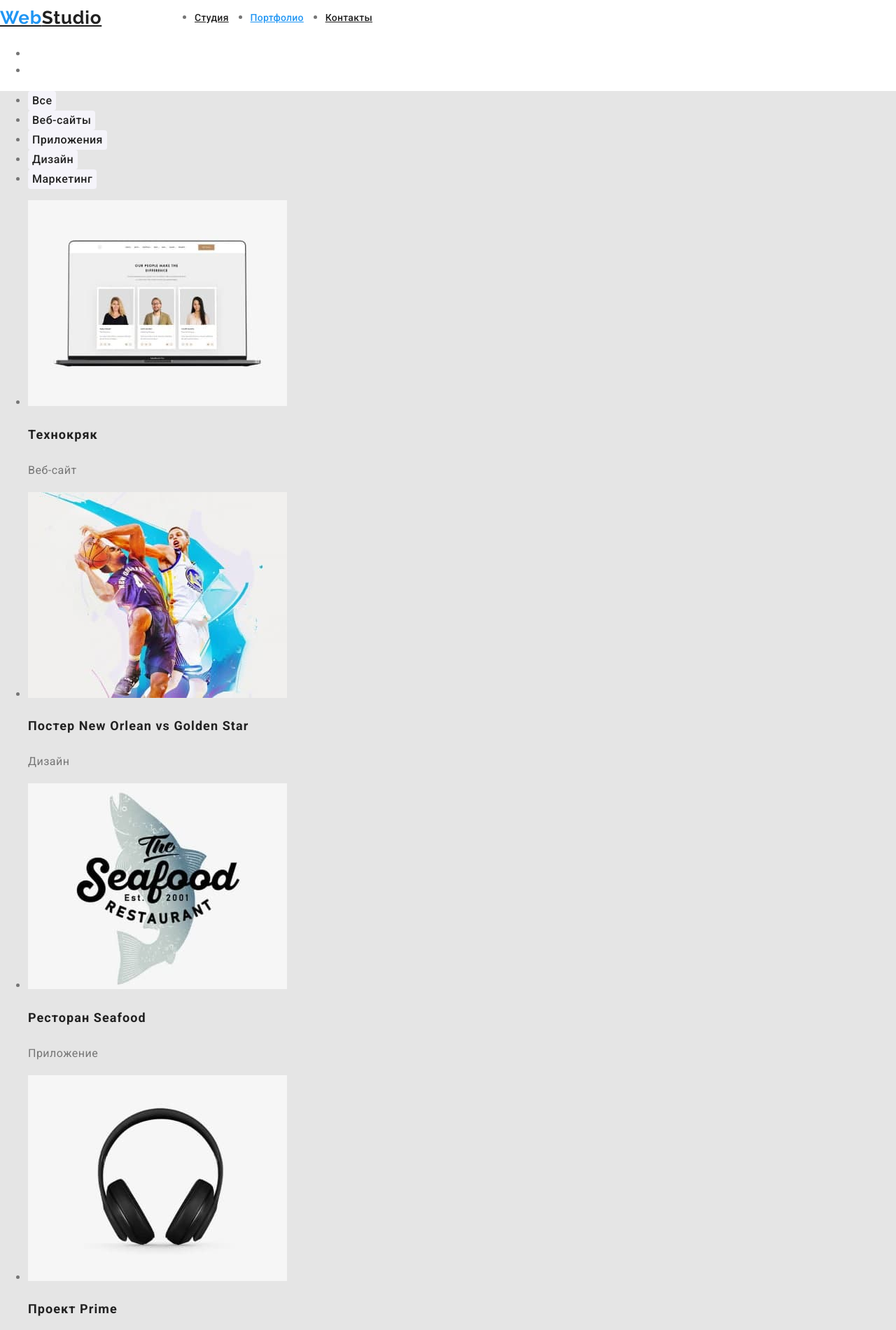
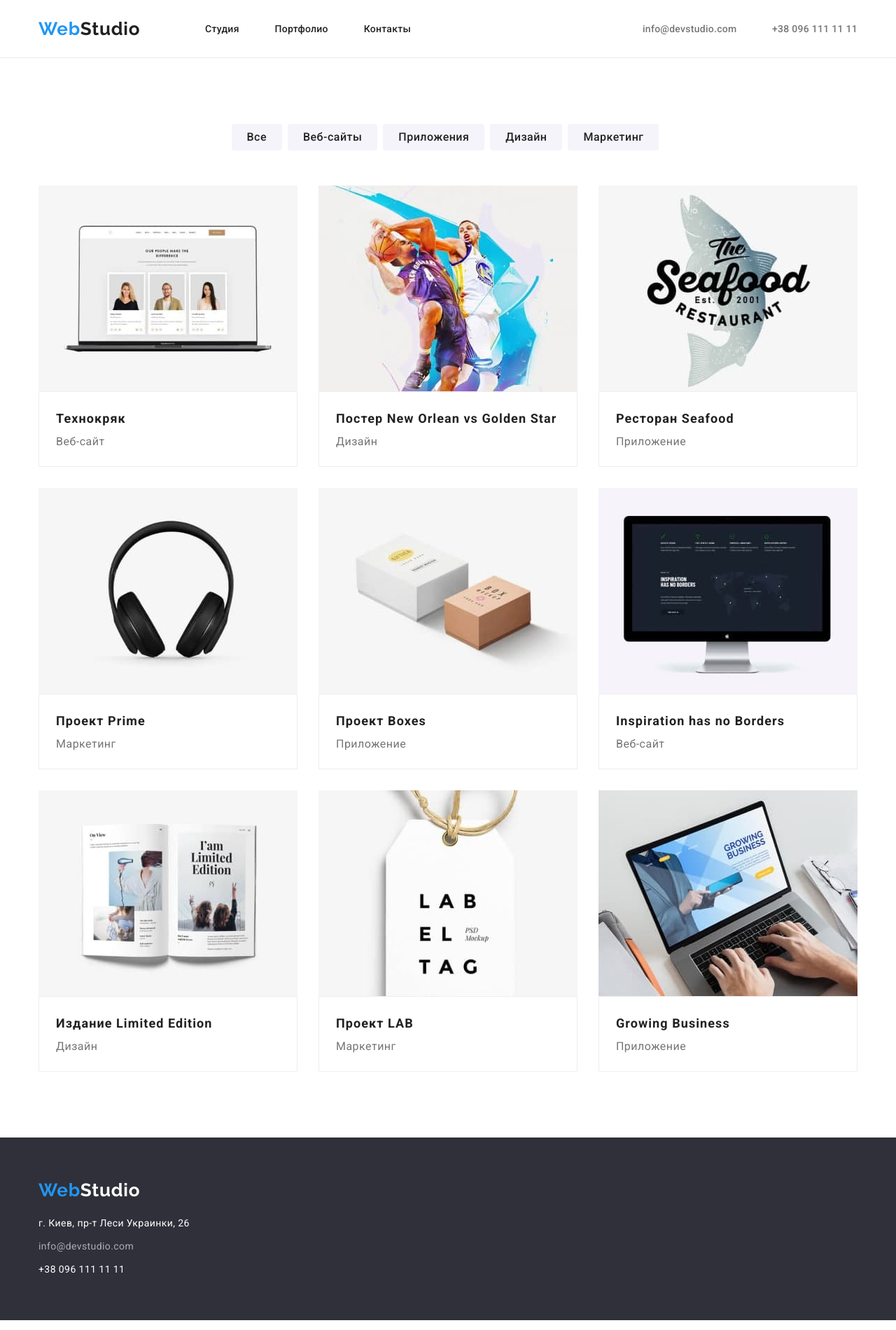
Before and after one commit to Magic-disk/goit-markup-hw-03, a plain HTML site: page portfolio.html in a window 1280 px wide. Shown: the top 1900 px of the page at 70% size. Drawn offline with nearby package versions, Linux system fonts and the light colour scheme.

Commit message:
3 homework done

```diff
--- a/css/styles.css
+++ b/css/styles.css
@@ -9,10 +9,17 @@
   --logo-color: #000000;
   --white-color: #ffffff;
   --team-background-color: #f5f4fa;
+  --card-content-border: #eeeeee;
 }
 /* универсальный селектор */
 * {
-  font-style: normal;
+  margin: 0;
+  padding: 0;
+  text-decoration: none;
+  list-style: none;
+}
+header {
+  border-bottom: 1px solid #ececec;
 }
 /* свойства body */
 body {
@@ -21,9 +28,16 @@ body {
   color: var(--main-color);
   background-color: var(--white-color);
 }
+/* свойства изображений */
+img {
+  display: block;
+  max-width: 100%;
+  height: auto;
+}
 /* контейнер */
 .container {
-  width: 1200 px;
+  box-sizing: border-box;
+  width: 1200px;
   margin: 0 auto;
   padding: 0 15px;
 }
@@ -34,6 +48,7 @@ body {
 .navigation {
   display: flex;
   align-items: center;
+  justify-content: space-between;
 }
 /* logo */
 .logo {
@@ -60,29 +75,8 @@ body {
   width: 294px;
   justify-content: space-between;
   margin-left: 93px;
-}
-.site-nav.li:not(:first-child) {
-  margin-left: 50px;
-}
-.contacts-head {
-  display: flex;
-  margin-left: 331px;
-  justify-content: space-between;
-}
-/* свойства ссылок контактов */
-
-.contacts-head .link {
-  font-family: Roboto;
-  font-style: normal;
-  font-weight: 500;
-  font-size: 14px;
-  line-height: 1.142;
-  letter-spacing: 0.02em;
-  color: var(--main-color);
-}
-
-.contacts-head .link:not(:last-child) {
-  margin-left: 50px;
+  padding-top: 32px;
+  padding-bottom: 32px;
 }
 .site-nav .active {
   font-family: Roboto;
@@ -102,6 +96,25 @@ body {
   letter-spacing: 0.02em;
   color: var(--title-color);
 }
+.contacts-head {
+  display: flex;
+  margin-left: 331px;
+  justify-content: space-between;
+  width: 307px;
+  padding-top: 32px;
+  padding-bottom: 32px;
+}
+/* свойства ссылок контактов */
+
+.contacts-head .link {
+  font-family: Roboto;
+  font-style: normal;
+  font-weight: 500;
+  font-size: 14px;
+  line-height: 1.142;
+  letter-spacing: 0.02em;
+  color: var(--main-color);
+}
 
 /* общие свойства ссылок */
 
@@ -109,11 +122,15 @@ body {
 .link:focus {
   color: var(--color-logo-links);
 }
+/* свойства изображений */
+
 /* Hero */
 .hero {
   background-color: var(--hero-footer-background);
+  padding-top: 200px;
+  padding-bottom: 200px;
 }
-.hero .title {
+.title {
   font-family: Roboto;
   letter-spacing: 0.06em;
   text-transform: uppercase;
@@ -122,23 +139,30 @@ body {
   line-height: 1.363;
   text-align: center;
   color: var(--white-color);
+  width: 696px;
+  margin: 0 auto;
+  padding-bottom: 30px;
 }
 
 /* кнопка заказа услуги */
 .hero-btn {
+  margin: 0 auto;
   border: none;
-  width: 200px;
-  height: 50px;
   border-radius: 4px;
   font-family: Roboto;
   font-style: normal;
   font-size: 16px;
-  font-weight: 700;
+  font-weight: bold;
+  display: flex;
+  align-items: center;
+  text-align: center;
+  padding: 10px 32px;
   line-height: 1.875;
   letter-spacing: 0.06em;
   cursor: pointer;
   color: var(--white-color);
   background: var(--color-logo-links);
+  box-shadow: 0px 4px 4px rgba(0, 0, 0, 0.15);
 }
 /* кнопки портфолио */
 
@@ -148,9 +172,12 @@ body {
   font-weight: 500;
   font-size: 16px;
   line-height: 1.625;
+  text-align: center;
   letter-spacing: 0.03em;
   border: none;
+  padding: 6px 22px;
   border-radius: 4px;
+  margin-right: 8px;
   cursor: pointer;
   color: var(--title-color);
   background-color: var(--team-background-color);
@@ -159,31 +186,78 @@ body {
 .btn:focus,
 .btn:hover {
   background-color: var(--color-logo-links);
+  color: #ffffff;
 }
 
-.hero-btn:focus {
-  color: var(--white-color);
+.buttons {
+  margin-bottom: 50px;
+  display: flex;
+  justify-content: center;
 }
 /* содержимое портфолио */
 
+.project {
+  flex-basis: calc((100% - 90px) / 3);
+  margin-left: 30px;
+  margin-top: 30px;
+}
+.card-content {
+  padding: 20px 24px;
+  background-color: var(--white-color);
+  border: 1px solid var(--card-content-border);
+}
+.photo-portfolio {
+  padding: 0;
+  margin: 0;
+  display: flex;
+  flex-wrap: wrap;
+  margin-top: -30px;
+  margin-left: -30px;
+}
+
+.portfolio {
+  padding-top: 94px;
+  padding-bottom: 94px;
+}
+
 .portfolio-title {
   font-family: Roboto;
+  font-size: normal;
+  font-weight: bold;
   letter-spacing: 0.06em;
   font-size: 18px;
   line-height: 2;
   color: var(--title-color);
 }
+
 .portfolio-content {
   font-family: Roboto;
+  font-size: normal;
   letter-spacing: 0.03em;
   font-size: 16px;
   line-height: 1.875;
   color: var(--main-color);
 }
 /* критерии работы */
-.job,
-main {
-  background-color: var(--background-color);
+
+.job {
+  padding-top: 94px;
+  padding-bottom: 94px;
+}
+
+.job-images {
+  display: flex;
+  justify-content: space-between;
+}
+.columns li:not(:last-child) {
+  margin-right: 30px;
+}
+.hang ul {
+  display: flex;
+  justify-content: center;
+}
+.hang {
+  padding-top: 94px;
 }
 
 .hang-title {
@@ -194,6 +268,7 @@ main {
   font-size: 14px;
   line-height: 1.142;
   color: var(--title-color);
+  margin-bottom: 10px;
 }
 .hang-text {
   font-family: Roboto;
@@ -202,19 +277,48 @@ main {
   font-size: 14px;
   line-height: 1.714;
 }
-.title {
+.job-title {
   font-family: Roboto;
   letter-spacing: 0.03em;
   font-weight: bold;
   font-size: 36px;
   line-height: 1.166;
+  margin-bottom: 50px;
+  text-align: center;
   color: var(--title-color);
 }
 /* команда */
 .team {
+  padding-bottom: 94px;
+  padding-top: 94px;
   background-color: var(--team-background-color);
 }
-
+.team-title {
+  font-weight: bold;
+  font-size: 36px;
+  line-height: 1.167;
+  text-align: center;
+  letter-spacing: 0.03em;
+  color: var(--title-color);
+  margin-bottom: 50px;
+}
+.list-item {
+  display: flex;
+  justify-content: space-between;
+}
+.team .scorecard {
+  background: var(--white-color);
+  box-shadow: 0px 1px 3px rgba(0, 0, 0, 0.12), 0px 1px 1px rgba(0, 0, 0, 0.14),
+    0px 2px 1px rgba(0, 0, 0, 0.2);
+  border-radius: 0px 0px 4px 4px;
+}
+.list-item li:not(:last-child) {
+  margin-right: 30px;
+}
+.list-item .team-item {
+  padding-top: 30px;
+  padding-bottom: 30px;
+}
 .team-worker {
   font-family: Roboto;
   letter-spacing: 0.03em;
@@ -222,6 +326,8 @@ main {
   font-size: 16px;
   line-height: 1.188;
   color: var(--title-color);
+  text-align: center;
+  padding-bottom: 10px;
 }
 .team-text {
   font-family: Roboto;
@@ -229,10 +335,16 @@ main {
   font-weight: normal;
   font-size: 16px;
   line-height: 1.188;
+  text-align: center;
 }
+
 /* подвал */
 .footer {
   background-color: var(--hero-footer-background);
+}
+.footer .container {
+  padding-top: 60px;
+  padding-bottom: 60px;
 }
 .footer .logo {
   font-family: Raleway;
@@ -241,15 +353,40 @@ main {
   line-height: 1.192;
   letter-spacing: 0.03em;
   color: var(--white-color);
+  display: inline-block;
+  margin-bottom: 20px;
 }
-.footer .contacts {
-  font-family: Roboto;
+.footer .mail {
+  display: inline-block;
+  font-weight: normal;
+  font-size: 14px;
+  line-height: 1.714;
+  letter-spacing: 0.03em;
+  margin-top: 9px;
+}
+
+.footer .phone {
+  display: inline-block;
   font-weight: normal;
   font-size: 14px;
   line-height: 1.714;
   letter-spacing: 0.03em;
   color: var(--white-color);
+  margin-top: 9px;
 }
+.contacts {
+  font-weight: normal;
+  font-style: normal;
+  font-size: 14px;
+  line-height: 1.714;
+  letter-spacing: 0.03em;
+  color: var(--white-color);
+}
+.footer .link:hover,
+.footer .link:focus {
+  color: var(--color-logo-links);
+}
+
 .link {
   font-family: Roboto;
   font-style: normal;
--- a/portfolio.html
+++ b/portfolio.html
@@ -15,19 +15,21 @@
   <body class="page">
     <!-- Site header -->
     <header class="header">
+      <div class="container">
           <nav class="navigation">
           <a href="./index.html" class="logo"><span class="logo-web">Web</span>Studio</a>
 
           <ul class="site-nav">
             <li><a href="./index.html" class="link">Студия</a></li>
-          <li><a href="./portfolio.html" class="active">Портфолио</a></li>
+            <li><a href="./portfolio.html" class="link active">Портфолио</a></li>
             <li><a href="./" class="link">Контакты</a></li>
           </ul>
+          <ul class="contacts-head">
+            <li><a href="mailto:info@devstudio.com" class="link tel">info@devstudio.com</a></li>
+            <li><a href="tel:+380961111111" class="link phone">+38 096 111 11 11</a></li>
+          </ul>
         </nav>
-      <ul class="contacts">
-        <li><a href="mailto:info@devstudio.com" class="link mail">info@devstudio.com</a></li>
-        <li><a href="tel:+380961111111" class="link tel">+38 096 111 11 11</a></li>
-      </ul>
+      </div>
       </header>
     <main class="main">
       <!-- Main content -->
@@ -42,67 +44,126 @@
         </ul>
 
         <h2 hidden>portfolio</h2>
-        <ul>
-          <li>
+        <div class="container">
+        <ul class="photo-portfolio">
+          <li class="project">
+            <article class="card">
+              <div class="card-thumb">
             <img src="./images/tech.jpg" alt="site" width="370" />
+            </div>
+            </article>
+            <div class="card-content">
             <h3 class="portfolio-title">Технокряк</h3>
             <p class="portfolio-content">Веб-сайт</p>
+            </div>
           </li>
-          <li>
+          <li class="project">
+            <article class="card">
+            <div class="card-thumb">
             <img src="./images/poster.jpg" alt="designer" width="370" />
+            </div>
+            </article>
+            <div class="card-content">
             <h3 class="portfolio-title">Постер New Orlean vs Golden Star</h3>
             <p class="portfolio-content">Дизайн</p>
+            </div>
           </li>
-          <li>
+          <li class="project">
+            <article class="card">
+            <div class="card-thumb">
             <img src="./images/seafood.jpg" alt="app seafood" width="370" />
+            </div>
+            </article>
+            <div class="card-content">
             <h3 class="portfolio-title">Ресторан Seafood</h3>
             <p class="portfolio-content">Приложение</p>
+            </div>
           </li>
-          <li>
+          <li class="project">
+            <article class="card">
+            <div class="card-thumb">
             <img src="./images/prime.jpg" alt="marketing" width="370" />
+            </div>
+            </article>
+            <div class="card-content">
             <h3 class="portfolio-title">Проект Prime</h3>
             <p class="portfolio-content">Маркетинг</p>
+            </div>
           </li>
-          <li>
+          <li class="project">
+            <article class="card">
+            <div class="card-thumb">
             <img src="./images/boxes.jpg" alt="app boxes" width="370" />
+            </div>
+            </article>
+            <div class="card-content">
             <h3 class="portfolio-title">Проект Boxes</h3>
             <p class="portfolio-content">Приложение</p>
+            </div>
           </li>
-          <li>
+          <li class="project">
+            <article class="card">
+            <div class="card-thumb">
             <img src="./images/inspiration.jpg" alt="Inspiration" width="370" />
+            </div>
+            </article>
+            <div class="card-content">
             <h3 class="portfolio-title">Inspiration has no Borders</h3>
             <p class="portfolio-content">Веб-сайт</p>
+            </div>
           </li>
-          <li>
+          <li class="project">
+            <article class="card">
+            <div class="card-thumb">
             <img src="./images/edition.jpg" alt="limited edition" width="370" />
+            </div>
+            </article>
+            <div class="card-content">
             <h3 class="portfolio-title">Издание Limited Edition</h3>
             <p class="portfolio-content">Дизайн</p>
+            </div>
           </li>
-          <li>
+          <li class="project">
+            <article class="card">
+            <div class="card-thumb">
             <img src="./images/lab.jpg" alt="lab" width="370" />
+            </div>
+            </article>
+            <div class="card-content">
             <h3 class="portfolio-title">Проект LAB</h3>
             <p class="portfolio-content">Маркетинг</p>
+            </div>
           </li>
-          <li>
+          <li class="project">
+            <article class="card">
+            <div class="card-thumb">
             <img
               src="./images/business.jpg"
               alt="growing business"
               width="370"
             />
+            </div>
+            </article>
+            <div class="card-content">
             <h3 class="portfolio-title">Growing Business</h3>
             <p class="portfolio-content">Приложение</p>
+            </div>
           </li>
         </ul>
+        </div>
       </section>
     </main>
     <footer class="footer">
+      <div class="container">
+
         <a href="./index.html" class="logo"><span class="logo-web">Web</span>Studio</a>
         <address class="contacts">г. Киев, пр-т Леси Украинки, 26</address>
 
-      <ul>
+        <ul class="contacts-footer">
           <li><a href="mailto:info@devstudio.com" class="link mail">info@devstudio.com</a></li>
-        <li><a href="tel:+380961111111" class="link tel">+38 096 111 11 11</a></li>
+          <li><a href="tel:+380961111111" class="link phone">+38 096 111 11 11</a></li>
         </ul>
+      </div>
     </footer>
     </body>
 
```
Also changed, not shown: index.html (+47 -18 lines). Lines whose indentation alone changed are shown as unchanged.
